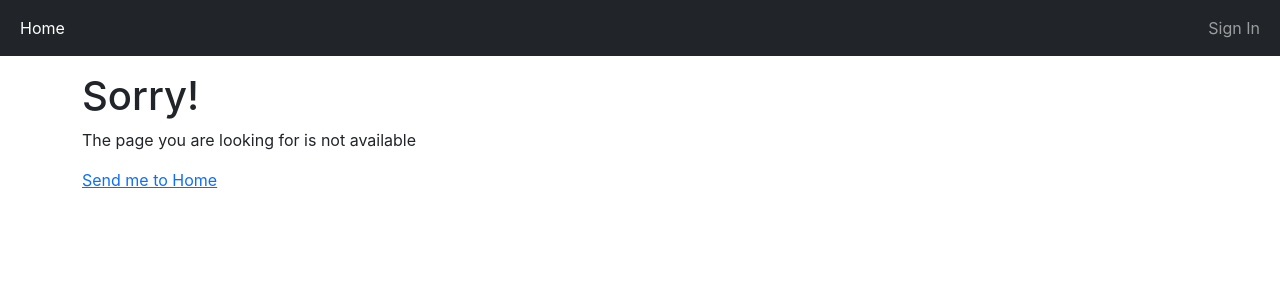
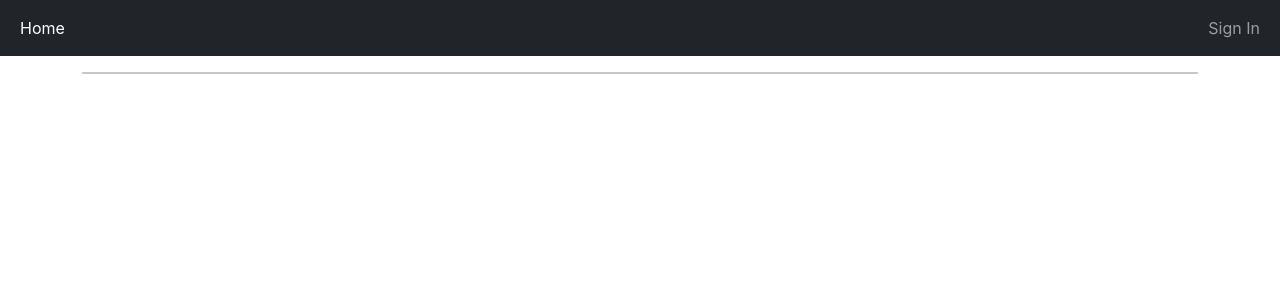
Before and after one commit to acalvom/react-authentication, a React (Create React App) app: page /userboard in a window 1280 px wide. Shown: the top 300 px of the page. Built offline with nearby package versions, Linux system fonts and the light colour scheme.

Commit message:
Create User Board component & Add the route #6

```diff
--- a/src/App.js
+++ b/src/App.js
@@ -6,6 +6,7 @@ import NotFound from "./components/NotFound";
 import SignIn from "./components/SignIn";
 import AdminBoard from "./components/AdminBoard";
 import AuthService from "./services/Auth.service";
+import UserBoard from "./components/UserBoard";
 
 function App() {
     const [isLogged, setIsLogged] = useState(false);
@@ -26,6 +27,7 @@ function App() {
                 <Switch>
                     <Route exact path="/"><Home/></Route>
                     <Route path="/adminboard"><AdminBoard loggedUser={loggedUser}/></Route>
+                    <Route path="/userboard"><UserBoard loggedUser={loggedUser}/></Route>
                     <Route path="/signin"><SignIn checkLogin={checkLogin}/></Route>
                     <Route path="/*"><NotFound/></Route>
                 </Switch>
--- a/src/components/Navbar.jsx
+++ b/src/components/Navbar.jsx
@@ -25,7 +25,7 @@ const Navbar = (props) => {
                         }
                         {role === 'user' && (
                             <li className="nav-item active">
-                                <Link to="/" className="nav-link">User Board</Link>
+                                <Link to="/userboard" className="nav-link">User Board</Link>
                             </li>)
                         }
                     </ul>
--- /dev/null
+++ b/src/components/UserBoard.jsx
@@ -0,0 +1,21 @@
+import React from 'react';
+
+const UserBoard = (props) => {
+    const loggedUser = props.loggedUser;
+
+    return (
+        <div className="card">
+            {
+                loggedUser && (<div className="card-body">
+                    <h5 className="card-title">Welcome {loggedUser.email}</h5>
+                    <h6 className="card-subtitle mb-2 text-muted">User Board</h6>
+                    <p className="card-text">Your role is {loggedUser.role}.</p>
+                    <p className="card-text">Your token is {loggedUser.access_token}</p>
+                </div>)
+            }
+
+        </div>
+    );
+};
+
+export default UserBoard;
```
